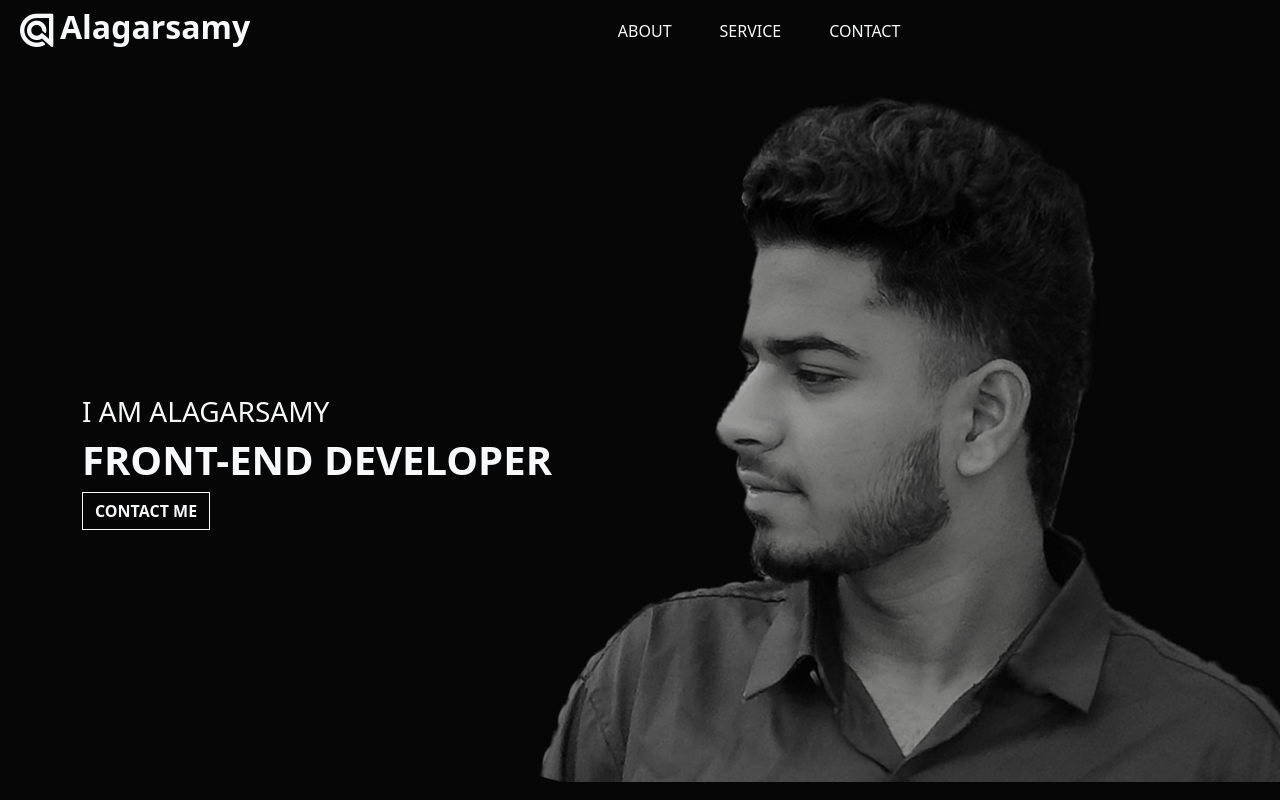
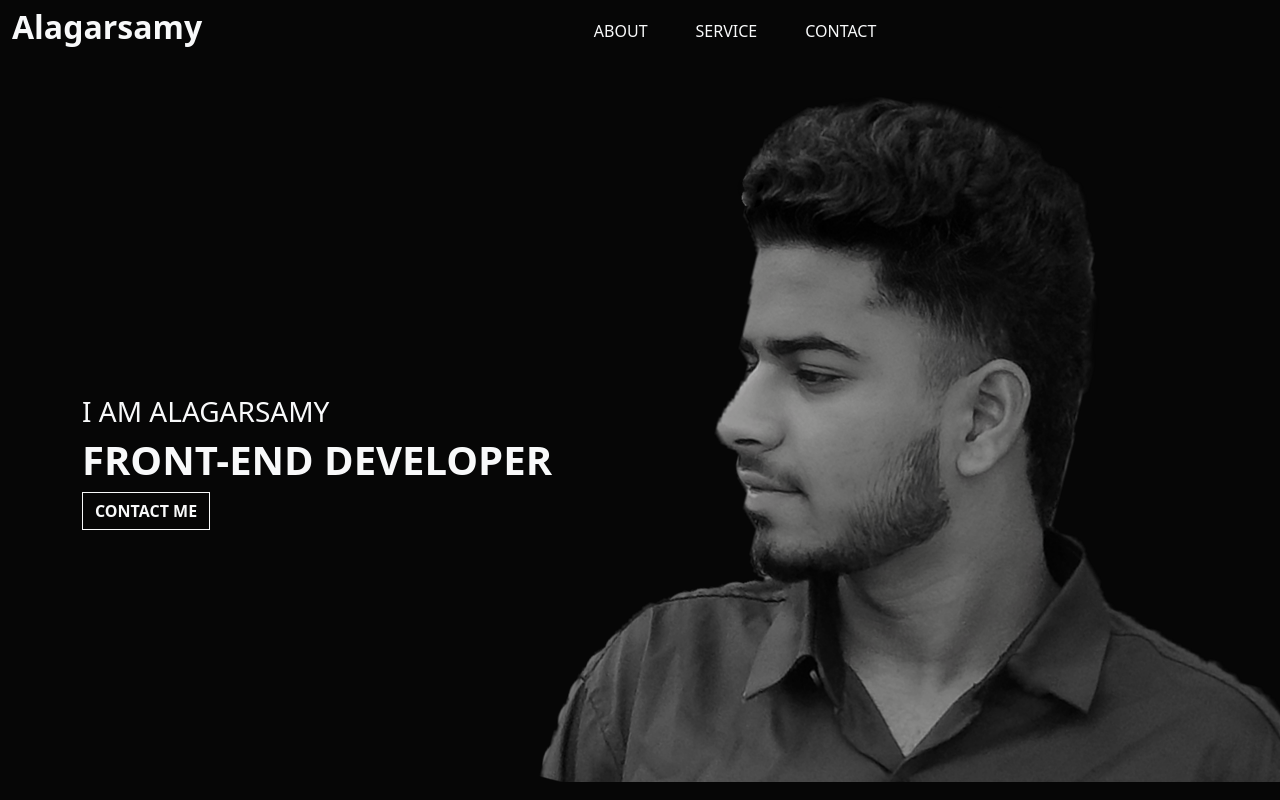
Before and after one commit to alagar2604/Alagar_portfolio, a React (Vite) app: page / in a window 1280 px wide. Shown: the top 800 px of the page. Built offline with nearby package versions, Linux system fonts and the light colour scheme.

Commit message:
my webpage

```diff
--- a/src/Navbar.jsx
+++ b/src/Navbar.jsx
@@ -5,7 +5,7 @@ function Navbar() {
     <>
     <nav className="navbar navbar-expand-lg bg-body-tertiary ">
   <div className="container-fluid ">
-  <i class="fa-brands fa-algolia fs-2 fw-bold mx-2 text-light"></i>
+
    <h1 className='fw-bold fs-2 text-light'>Alagarsamy</h1>
     <button className="navbar-toggler" type="button" data-bs-toggle="collapse" data-bs-target="#navbarSupportedContent" aria-controls="navbarSupportedContent" aria-expanded="false" aria-label="Toggle navigation">
       <span className="navbar-toggler-icon"></span>
```
Also changed, not shown: src/assets/logo.jpg (added).
